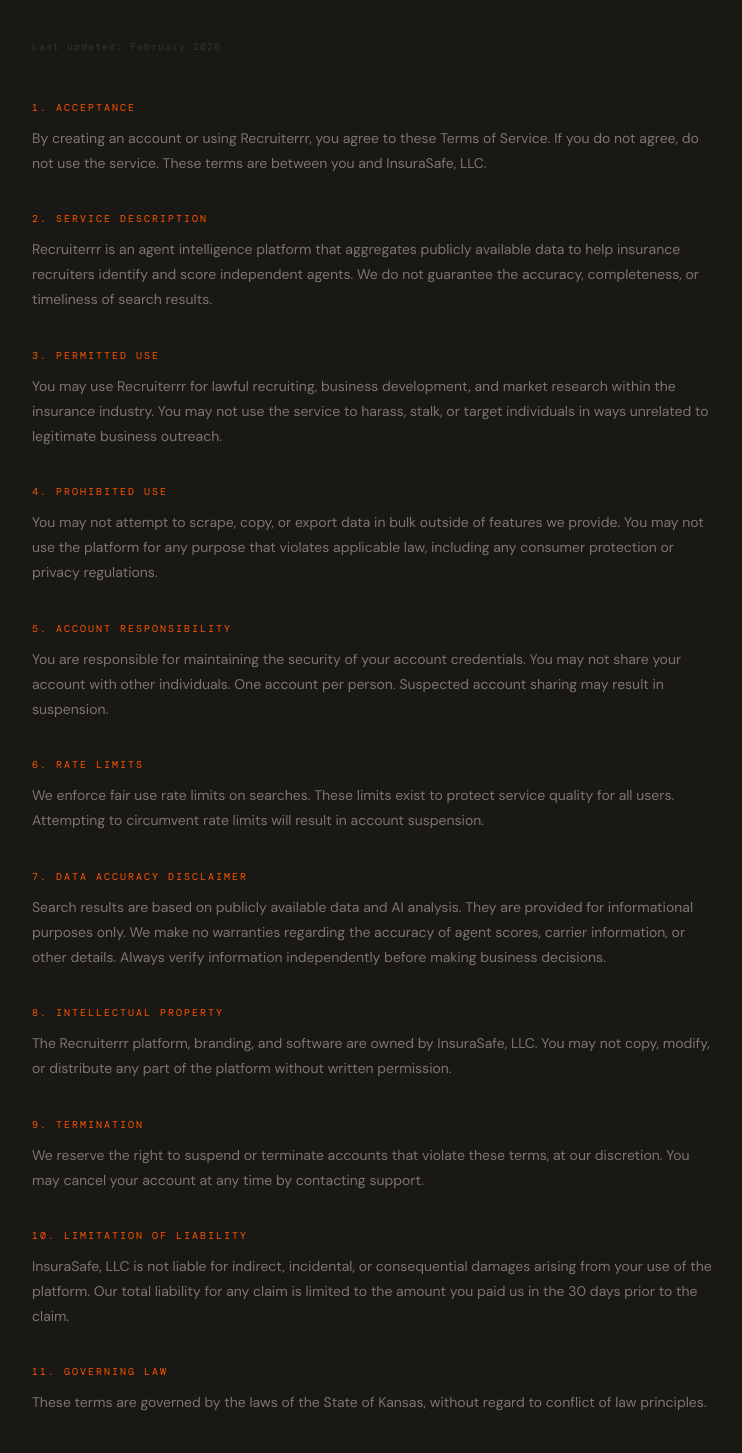
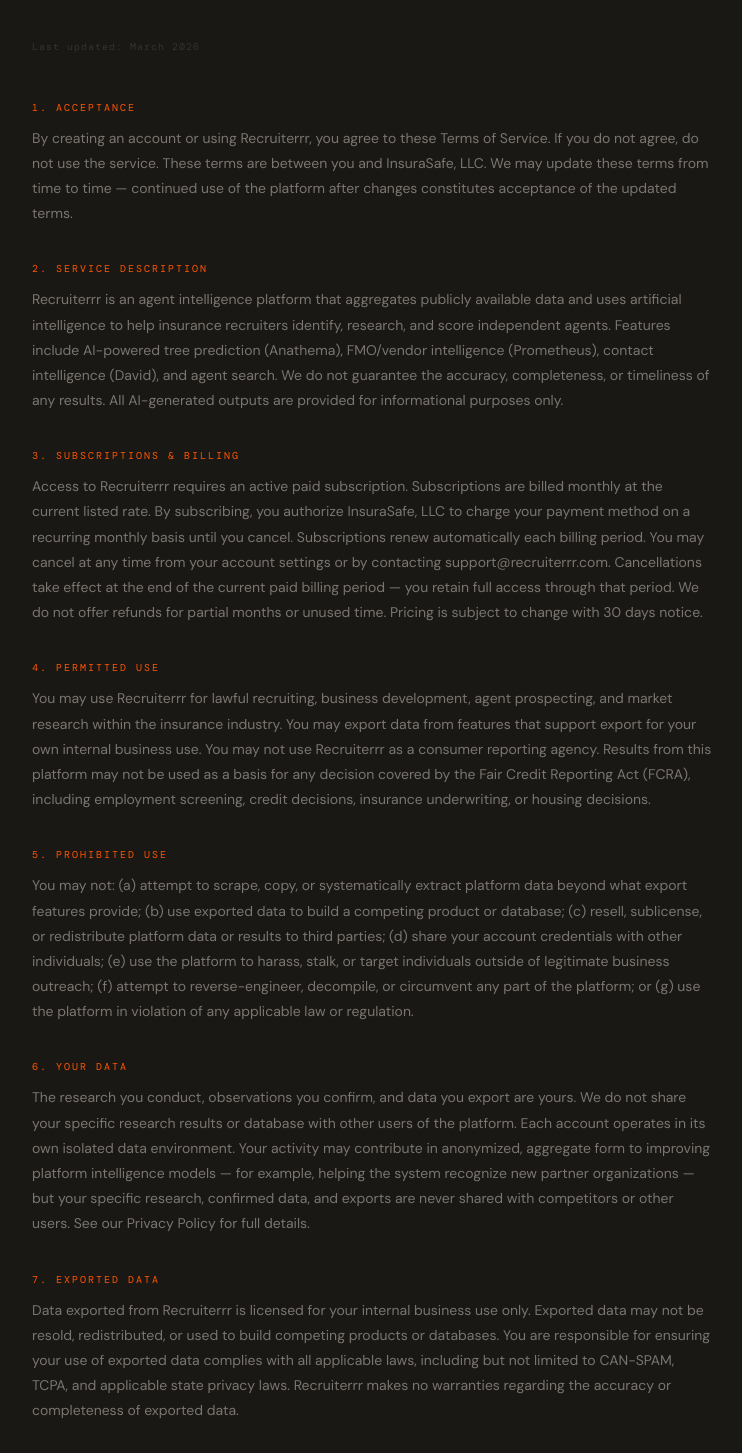
Before and after one commit to SavageTechnologies/recruiterrr, a Next.js app: page /terms in a window 1280 px wide. Shown: the part 320-1773 px from the top of the page, without its empty margins (8-750 px from the left). Built offline with nearby package versions, Linux system fonts and the light colour scheme.

Commit message:
beef up privacy and terms

```diff
--- a/app/(site)/terms/page.tsx
+++ b/app/(site)/terms/page.tsx
@@ -1,25 +1,73 @@
 import PageHeader from '@/components/ui/PageHeader'
 
 const SECTIONS = [
-  { title: '1. Acceptance', body: 'By creating an account or using Recruiterrr, you agree to these Terms of Service. If you do not agree, do not use the service. These terms are between you and InsuraSafe, LLC.' },
-  { title: '2. Service Description', body: 'Recruiterrr is an agent intelligence platform that aggregates publicly available data to help insurance recruiters identify and score independent agents. We do not guarantee the accuracy, completeness, or timeliness of search results.' },
-  { title: '3. Permitted Use', body: 'You may use Recruiterrr for lawful recruiting, business development, and market research within the insurance industry. You may not use the service to harass, stalk, or target individuals in ways unrelated to legitimate business outreach.' },
-  { title: '4. Prohibited Use', body: 'You may not attempt to scrape, copy, or export data in bulk outside of features we provide. You may not use the platform for any purpose that violates applicable law, including any consumer protection or privacy regulations.' },
-  { title: '5. Account Responsibility', body: 'You are responsible for maintaining the security of your account credentials. You may not share your account with other individuals. One account per person. Suspected account sharing may result in suspension.' },
-  { title: '6. Rate Limits', body: 'We enforce fair use rate limits on searches. These limits exist to protect service quality for all users. Attempting to circumvent rate limits will result in account suspension.' },
-  { title: '7. Data Accuracy Disclaimer', body: 'Search results are based on publicly available data and AI analysis. They are provided for informational purposes only. We make no warranties regarding the accuracy of agent scores, carrier information, or other details. Always verify information independently before making business decisions.' },
-  { title: '8. Intellectual Property', body: 'The Recruiterrr platform, branding, and software are owned by InsuraSafe, LLC. You may not copy, modify, or distribute any part of the platform without written permission.' },
-  { title: '9. Termination', body: 'We reserve the right to suspend or terminate accounts that violate these terms, at our discretion. You may cancel your account at any time by contacting support.' },
-  { title: '10. Limitation of Liability', body: 'InsuraSafe, LLC is not liable for indirect, incidental, or consequential damages arising from your use of the platform. Our total liability for any claim is limited to the amount you paid us in the 30 days prior to the claim.' },
-  { title: '11. Governing Law', body: 'These terms are governed by the laws of the State of Kansas, without regard to conflict of law principles.' },
-  { title: '12. Contact', body: 'Questions about these terms? Email legal@recruiterrr.com. InsuraSafe, LLC, Topeka, Kansas.' },
+  {
+    title: '1. Acceptance',
+    body: 'By creating an account or using Recruiterrr, you agree to these Terms of Service. If you do not agree, do not use the service. These terms are between you and InsuraSafe, LLC. We may update these terms from time to time — continued use of the platform after changes constitutes acceptance of the updated terms.'
+  },
+  {
+    title: '2. Service Description',
+    body: 'Recruiterrr is an agent intelligence platform that aggregates publicly available data and uses artificial intelligence to help insurance recruiters identify, research, and score independent agents. Features include AI-powered tree prediction (Anathema), FMO/vendor intelligence (Prometheus), contact intelligence (David), and agent search. We do not guarantee the accuracy, completeness, or timeliness of any results. All AI-generated outputs are provided for informational purposes only.'
+  },
+  {
+    title: '3. Subscriptions & Billing',
+    body: 'Access to Recruiterrr requires an active paid subscription. Subscriptions are billed monthly at the current listed rate. By subscribing, you authorize InsuraSafe, LLC to charge your payment method on a recurring monthly basis until you cancel. Subscriptions renew automatically each billing period. You may cancel at any time from your account settings or by contacting support@recruiterrr.com. Cancellations take effect at the end of the current paid billing period — you retain full access through that period. We do not offer refunds for partial months or unused time. Pricing is subject to change with 30 days notice.'
+  },
+  {
+    title: '4. Permitted Use',
+    body: 'You may use Recruiterrr for lawful recruiting, business development, agent prospecting, and market research within the insurance industry. You may export data from features that support export for your own internal business use. You may not use Recruiterrr as a consumer reporting agency. Results from this platform may not be used as a basis for any decision covered by the Fair Credit Reporting Act (FCRA), including employment screening, credit decisions, insurance underwriting, or housing decisions.'
+  },
+  {
+    title: '5. Prohibited Use',
+    body: 'You may not: (a) attempt to scrape, copy, or systematically extract platform data beyond what export features provide; (b) use exported data to build a competing product or database; (c) resell, sublicense, or redistribute platform data or results to third parties; (d) share your account credentials with other individuals; (e) use the platform to harass, stalk, or target individuals outside of legitimate business outreach; (f) attempt to reverse-engineer, decompile, or circumvent any part of the platform; or (g) use the platform in violation of any applicable law or regulation.'
+  },
+  {
+    title: '6. Your Data',
+    body: 'The research you conduct, observations you confirm, and data you export are yours. We do not share your specific research results or database with other users of the platform. Each account operates in its own isolated data environment. Your activity may contribute in anonymized, aggregate form to improving platform intelligence models — for example, helping the system recognize new partner organizations — but your specific research, confirmed data, and exports are never shared with competitors or other users. See our Privacy Policy for full details.'
+  },
+  {
+    title: '7. Exported Data',
+    body: 'Data exported from Recruiterrr is licensed for your internal business use only. Exported data may not be resold, redistributed, or used to build competing products or databases. You are responsible for ensuring your use of exported data complies with all applicable laws, including but not limited to CAN-SPAM, TCPA, and applicable state privacy laws. Recruiterrr makes no warranties regarding the accuracy or completeness of exported data.'
+  },
+  {
+    title: '8. AI Disclaimer',
+    body: 'Many platform features are powered by artificial intelligence. AI-generated results — including tree predictions, sub-IMO detection, FMO scoring, and contact intelligence — are produced from publicly available data and automated analysis. These results may contain errors, omissions, or outdated information. They are provided for research and informational purposes only. InsuraSafe, LLC makes no representations or warranties regarding the accuracy of AI-generated outputs. Always verify information independently before making business decisions.'
+  },
+  {
+    title: '9. Account Responsibility',
+    body: 'You are responsible for maintaining the security of your account credentials. You may not share your account with other individuals. One active subscription per person. Suspected account sharing may result in immediate suspension without refund. You are responsible for all activity that occurs under your account.'
+  },
+  {
+    title: '10. Rate Limits',
+    body: 'We enforce fair use rate limits on scans and searches. These limits exist to protect service quality for all users and manage infrastructure costs. Attempting to circumvent rate limits through automation, scripting, or any other method will result in account suspension.'
+  },
+  {
+    title: '11. Intellectual Property',
+    body: 'The Recruiterrr platform, branding, software, AI models, and proprietary intelligence systems are owned by InsuraSafe, LLC. You may not copy, modify, distribute, or create derivative works from any part of the platform without written permission. Your use of the platform does not grant you any ownership rights in the underlying technology or data models.'
+  },
+  {
+    title: '12. Termination',
+    body: 'We reserve the right to suspend or terminate accounts that violate these terms, at our discretion, without refund. You may cancel your subscription at any time. Upon termination, your access to the platform ends at the close of the current billing period. You may request deletion of your data at any time per our Privacy Policy.'
+  },
+  {
+    title: '13. Limitation of Liability',
+    body: 'InsuraSafe, LLC is not liable for indirect, incidental, special, or consequential damages arising from your use of the platform, including but not limited to lost profits, lost data, or business interruption. Our total liability for any claim arising from your use of Recruiterrr is limited to the amount you paid us in the 30 days prior to the claim. Some jurisdictions do not allow these limitations — in those cases, liability is limited to the maximum extent permitted by law.'
+  },
+  {
+    title: '14. Governing Law',
+    body: 'These terms are governed by the laws of the State of Kansas, without regard to conflict of law principles. Any disputes shall be resolved in the state or federal courts located in Shawnee County, Kansas.'
+  },
+  {
+    title: '15. Contact',
+    body: 'Questions about these terms? Email legal@recruiterrr.com. InsuraSafe, LLC, Topeka, Kansas.'
+  },
 ]
 
 export default function TermsPage() {
   return (
     <div style={{ maxWidth: 760, padding: '80px 40px' }}>
       <PageHeader label="Terms of Service" title="THE RULES" accent="." />
-      <p style={{ fontFamily: "'DM Mono', monospace", fontSize: 10, color: '#333', letterSpacing: 1, marginBottom: 48 }}>Last updated: February 2026</p>
+      <p style={{ fontFamily: "'DM Mono', monospace", fontSize: 10, color: '#333', letterSpacing: 1, marginBottom: 48 }}>Last updated: March 2026</p>
 
       {SECTIONS.map(s => (
         <div key={s.title} style={{ marginBottom: 36 }}>
```
Also changed, not shown: app/(site)/privacy/page.tsx (+45 -8 lines).
